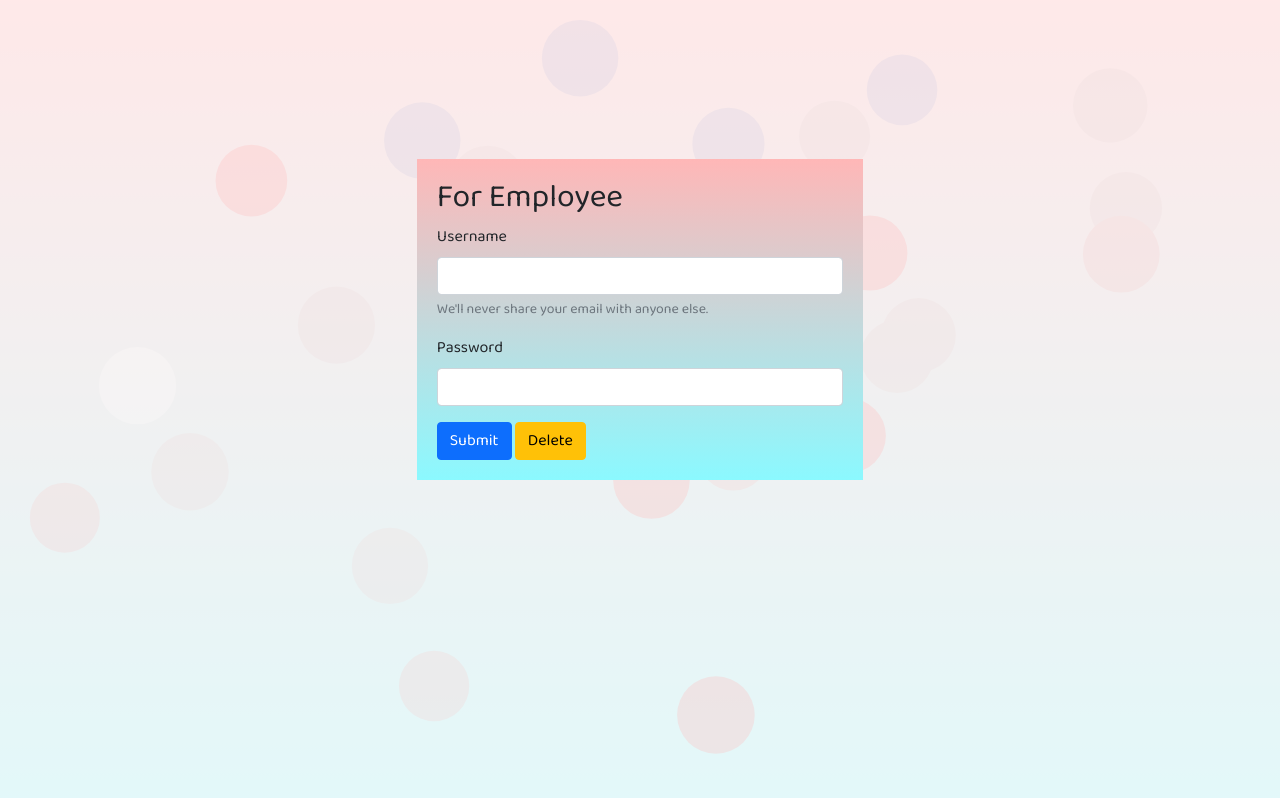
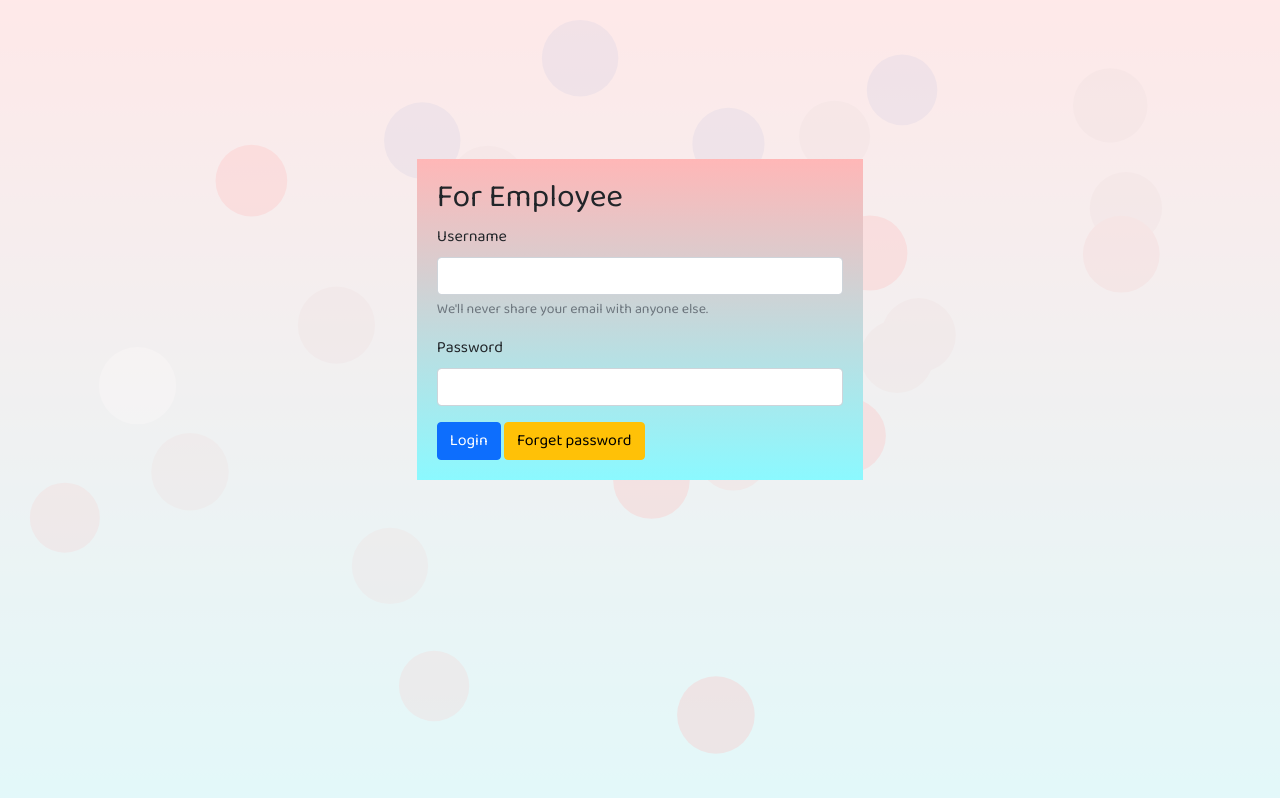
Before and after one commit to Bhavishya-tiwari/Covid_Survivors, a Django app: page /login in a window 1280 px wide. Shown: the part 73-871 px from the top of the page. Run offline with Django 3.2, Linux system fonts and the light colour scheme.

Commit message:
4th change

```diff
--- a/templates/home/loginpage.html
+++ b/templates/home/loginpage.html
@@ -46,8 +46,8 @@
             <input type="password" name="upassword" class="form-control" id="exampleInputPassword1">
           </div>
 
-          <button type="submit" class="btn btn-primary">Submit</button>
-          <a href="/reset_password" class="btn btn-warning">Delete</a>
+          <button type="submit" class="btn btn-primary">Login</button>
+          <a href="/reset_password" class="btn btn-warning">Forget password</a>
         </form>
       </div>
     </div>
```
